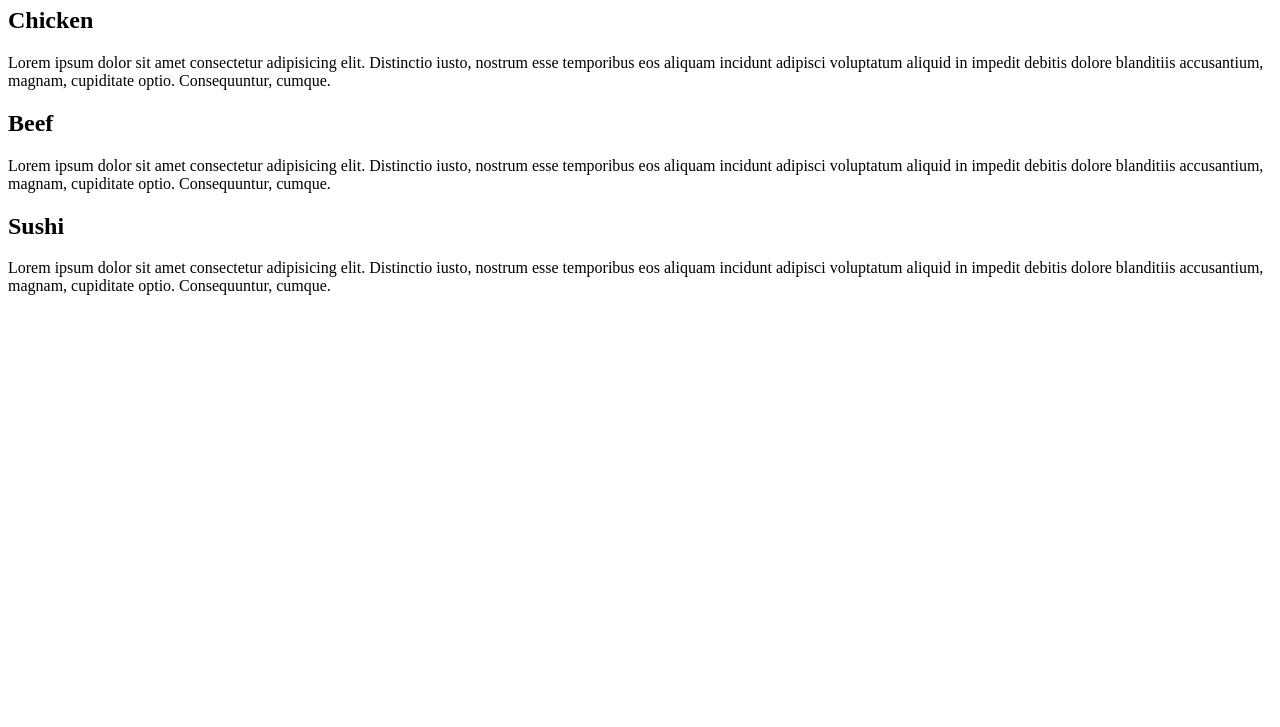
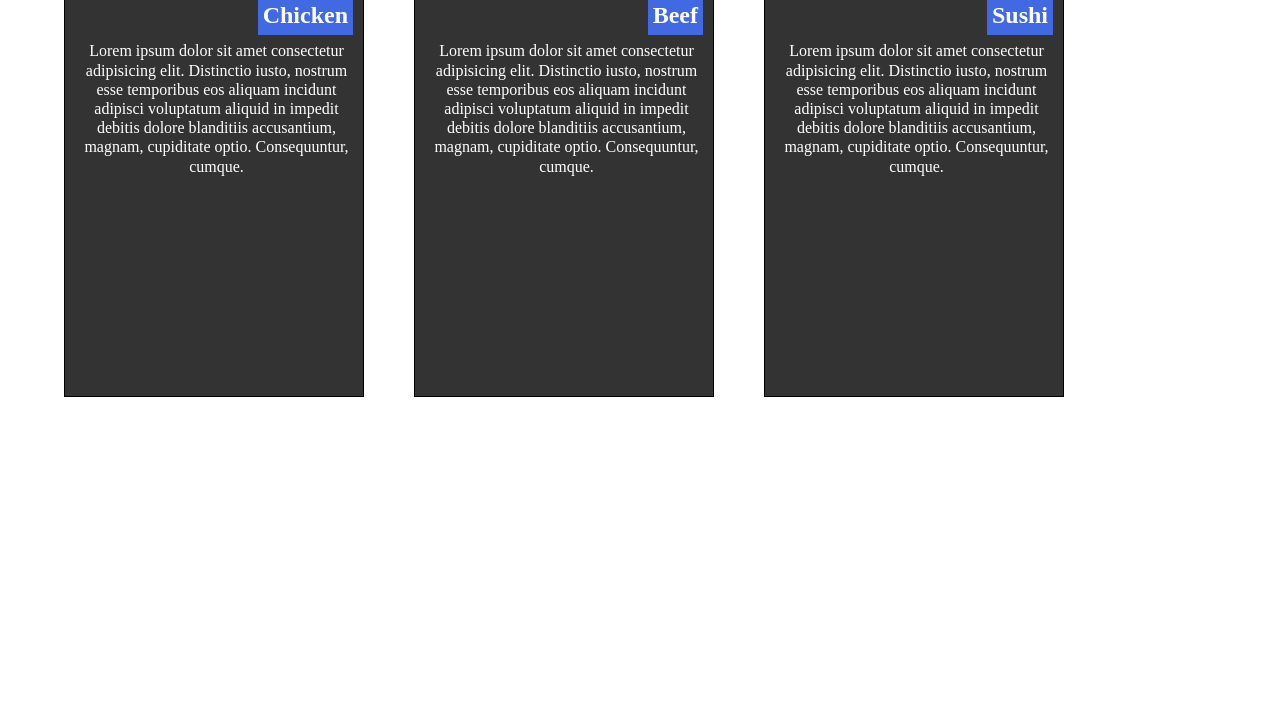
Before and after one commit to eben-king/mod2_solution, a plain HTML site: page index.html in a window 1280 px wide. Shown: the part 73-800 px from the top of the page. Drawn offline with Linux system fonts and the light colour scheme; the site is published under a folder, as on GitHub Pages, so addresses that start at the root find nothing.

Commit message:
modified index

```diff
--- a/index.html
+++ b/index.html
@@ -3,10 +3,7 @@
 <head>
   <meta charset="UTF-8">
   <meta name="viewport" content="width=device-width, initial-scale=1.0">
-  <link rel="stylesheet" href="/css/style.css">
-  <!-- <link rel="stylesheet" href="/css/tablet.css">
-  <link rel="stylesheet" media="screen and (max-width: 767px)" href="/css/mobile.css"> -->
-  <title>Module2 Solution</title>
+  <link rel="stylesheet" href="css/style.css">
 </head>
 <body>
   <div class="container">
```
